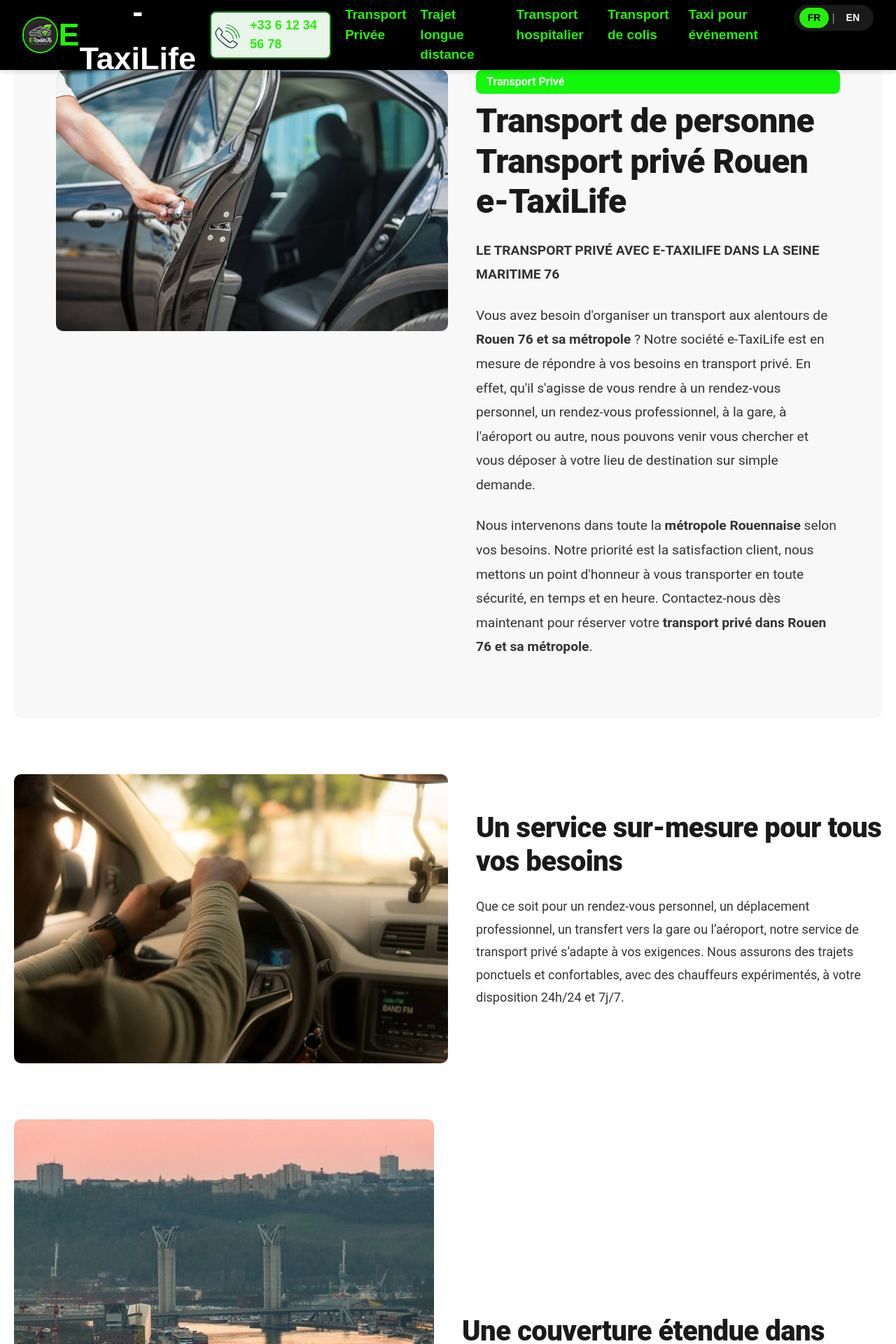
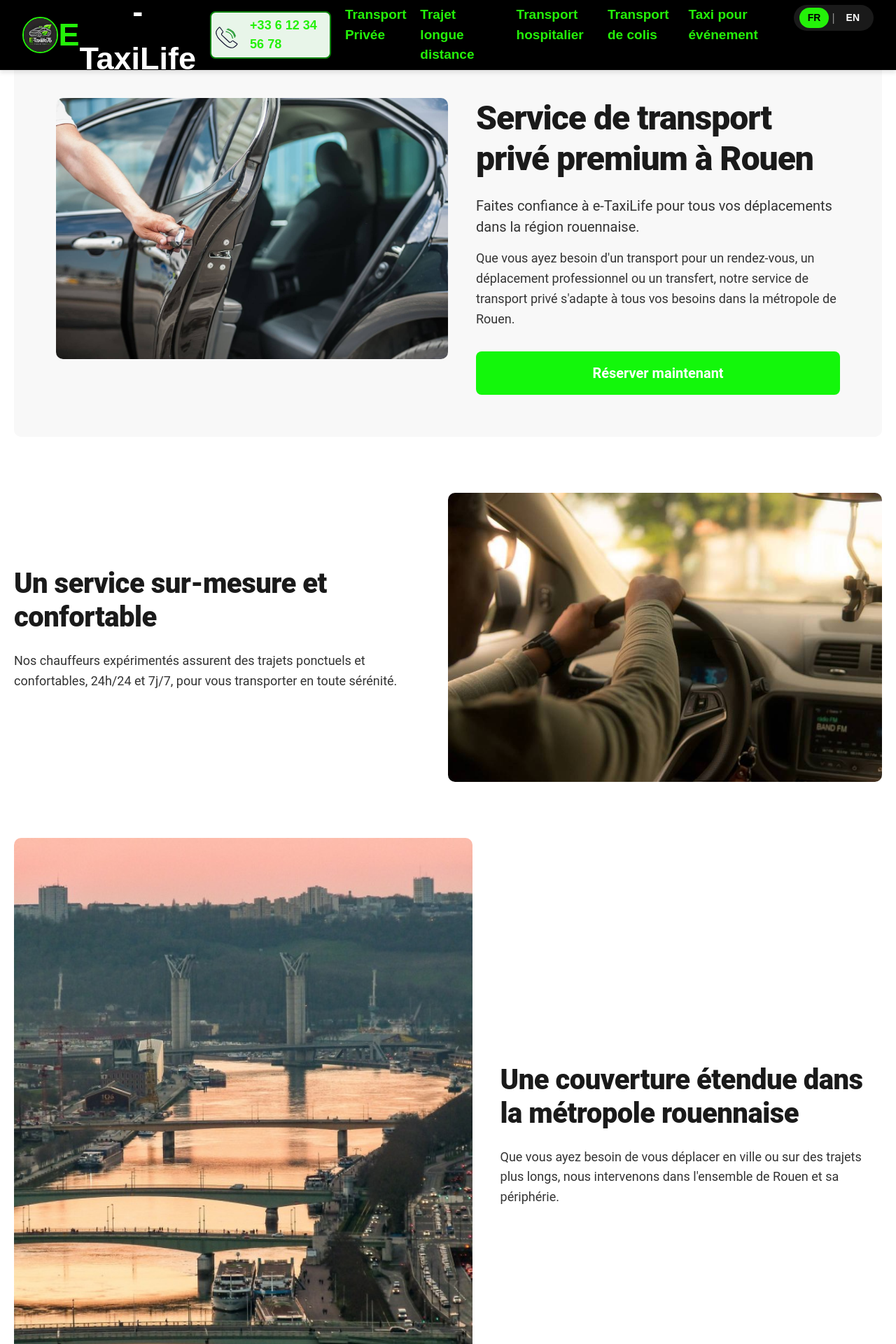
Before and after one commit to ibaky/e-taxilife, a Next.js app: page /transport-privee in a window 1280 px wide. Shown: the top 1920 px of the page at 70% size. Built offline with nearby package versions, Linux system fonts and the light colour scheme.

Commit message:
rajoute dune page privee

```diff
--- a/src/components/TransportPrivee.module.css
+++ b/src/components/TransportPrivee.module.css
@@ -3,7 +3,7 @@
 .transportPriveeContainer {
   width: 100%;
   margin: 0 auto;
-  padding: 40px 20px;
+  padding: 80px 20px;
   font-family: 'Roboto', sans-serif;
   color: #333;
   background-color: #ffffff;
@@ -19,6 +19,11 @@
   width: 100%;
 }
 
+.bannerImage {
+  width: 50%;
+  border-radius: 10px;
+}
+
 .bannerText {
   width: 50%;
   text-align: left;
@@ -27,44 +32,45 @@
   justify-content: flex-start;
 }
 
-.bannerText h1 {
+.bannerTitle {
   font-size: 3rem;
-  font-weight: 800;
+  font-weight: 900;
   color: #1a1a1a;
   margin-bottom: 1.5rem;
   line-height: 1.2;
-  letter-spacing: -0.5px;
+  letter-spacing: -1px;
 }
 
-.largeBoldText {
-  font-size: 2rem;
-  font-weight: 900;
-  color: #1a1a1a;
+.subtitle {
+  font-size: 1.25rem;
   margin-bottom: 1rem;
-  text-transform: uppercase;
-}
-
-.bannerText p {
-  font-size: 1.2rem;
-  margin-bottom: 1.5rem;
   color: #333;
-  line-height: 1.8;
   font-weight: 400;
 }
 
-.bannerImage {
-  width: 50%;
-  border-radius: 10px;
+.bannerDescription {
+  font-size: 1.125rem;
+  margin-bottom: 2rem;
+  color: #333;
+  line-height: 1.6;
+  font-weight: 400;
 }
 
-.highlight {
+.reservationButton {
   background-color: #13f70b;
-  padding: 5px 15px;
-  font-weight: bold;
+  color: white;
+  border: none;
+  padding: 16px 32px;
+  font-size: 1.25rem;
+  font-weight: 700;
+  cursor: pointer;
   border-radius: 8px;
-  display: inline-block;
-  margin-bottom: 10px;
-  color: #ffffff;
+  transition: all 0.3s ease;
+}
+
+.reservationButton:hover {
+  background-color: #0eb20a;
+  transform: translateY(-2px);
 }
 
 .contentSection {
@@ -89,63 +95,36 @@
   border-radius: 10px;
 }
 
+.sectionImageLarger {
+  width: 60%;
+  border-radius: 10px;
+}
+
+.sectionImageSmaller {
+  width: 40%;
+  border-radius: 10px;
+}
+
 .textBlock {
   width: 50%;
   text-align: left;
 }
 
-.textBlock h2 {
+.sectionTitle {
   font-size: 2.5rem;
-  font-weight: 800;
+  font-weight: 900;
   color: #1a1a1a;
   margin-bottom: 1.5rem;
   line-height: 1.2;
   letter-spacing: -0.5px;
 }
 
-.textBlock p {
+.sectionDescription {
   font-size: 1.125rem;
   margin-bottom: 1.5rem;
   color: #333;
-  line-height: 1.8;
+  line-height: 1.6;
   font-weight: 400;
-}
-
-.servicesGrid {
-  display: flex;
-  flex-direction: column;
-  gap: 60px;
-  margin-top: 80px;
-  width: 100%;
-}
-
-.serviceItem {
-  display: flex;
-  align-items: center;
-  justify-content: space-between;
-  background: #f8f8f8;
-  padding: 40px;
-  border-radius: 10px;
-  box-shadow: 0 4px 10px rgba(0, 0, 0, 0.1);
-  width: 100%;
-}
-
-.serviceItem:nth-child(odd) {
-  flex-direction: row;
-}
-
-.serviceItem:nth-child(even) {
-  flex-direction: row-reverse;
-}
-
-.serviceImage {
-  width: 50%;
-  border-radius: 10px;
-}
-
-.serviceText {
-  width: 50%;
-  text-align: left;
 }
 
 .reservationSection {
@@ -156,29 +135,28 @@
   border-radius: 10px;
   color: white;
   width: 100%;
+  display: flex;
+  justify-content: space-between;
+  align-items: center;
 }
 
-.reservationButton {
-  background-color: #28a745;
-  color: white;
-  border: none;
-  padding: 20px 40px;
-  font-size: 1.5rem;
-  font-weight: 700;
-  cursor: pointer;
-  border-radius: 8px;
-  margin-top: 30px;
-  transition: all 0.3s ease;
+.reservationTitle {
+  font-size: 2.5rem;
+  font-weight: 900;
+  color: #ffffff;
+  margin-bottom: 1.5rem;
 }
 
-.reservationButton:hover {
-  background-color: #218838;
-  transform: translateY(-2px);
+.reservationDescription {
+  font-size: 1.25rem;
+  margin-bottom: 2rem;
+  color: #ffffff;
+  font-weight: 400;
 }
 
 .navigationPath {
   margin-top: 50px;
-  font-size: 1.2rem;
+  font-size: 1.125rem;
   text-align: center;
   color: #666;
   width: 100%;
--- a/src/components/TransportPrivee.tsx
+++ b/src/components/TransportPrivee.tsx
@@ -1,7 +1,5 @@
-"use client";
-
-import React from "react";
-import styles from "./TransportPrivee.module.css";
+import React from 'react';
+import styles from './TransportPrivee.module.css';
 
 const TransportPrivee: React.FC = () => {
   return (
@@ -14,40 +12,32 @@
           className={styles.bannerImage}
         />
         <div className={styles.bannerText}>
-          <span className={styles.highlight}>Transport Privé</span>
-          <h1>Transport de personne Transport privé Rouen e-TaxiLife</h1>
-          <p className={styles.largeBoldText}>
-            <strong>Le transport privé avec e-TaxiLife dans la Seine Maritime 76</strong>
+          <h1 className={styles.bannerTitle}>Service de transport privé premium à Rouen</h1>
+          <p className={styles.subtitle}>
+            Faites confiance à e-TaxiLife pour tous vos déplacements dans la région rouennaise.
           </p>
-          <p>
-            Vous avez besoin d'organiser un transport aux alentours de <strong>Rouen 76 et sa métropole</strong> ?
-            Notre société e-TaxiLife est en mesure de répondre à vos besoins en transport privé. En effet, qu'il s'agisse
-            de vous rendre à un rendez-vous personnel, un rendez-vous professionnel, à la gare, à l'aéroport ou autre, nous
-            pouvons venir vous chercher et vous déposer à votre lieu de destination sur simple demande.
+          <p className={styles.bannerDescription}>
+            Que vous ayez besoin d'un transport pour un rendez-vous, un déplacement professionnel ou un transfert, notre service
+            de transport privé s'adapte à tous vos besoins dans la métropole de Rouen.
           </p>
-          <p>
-            Nous intervenons dans toute la <strong>métropole Rouennaise</strong> selon vos besoins. Notre priorité est la
-            satisfaction client, nous mettons un point d'honneur à vous transporter en toute sécurité, en temps et en heure.
-            Contactez-nous dès maintenant pour réserver votre <strong>transport privé dans Rouen 76 et sa métropole</strong>.
-          </p>
+          <button className={styles.reservationButton}>Réserver maintenant</button>
         </div>
       </div>
 
       {/* Section Services */}
       <div className={styles.contentSection}>
-        <div className={styles.textBlock}>
-          <h2>Un service sur-mesure pour tous vos besoins</h2>
-          <p>
-            Que ce soit pour un rendez-vous personnel, un déplacement professionnel, un transfert vers la gare ou l’aéroport,
-            notre service de transport privé s’adapte à vos exigences. Nous assurons des trajets ponctuels et confortables,
-            avec des chauffeurs expérimentés, à votre disposition 24h/24 et 7j/7.
-          </p>
-        </div>
         <img
           src="image/chauffeursprivee.jpg"
           alt="Service flexible"
           className={styles.sectionImage}
         />
+        <div className={styles.textBlock}>
+          <h2 className={styles.sectionTitle}>Un service sur-mesure et confortable</h2>
+          <p className={styles.sectionDescription}>
+            Nos chauffeurs expérimentés assurent des trajets ponctuels et confortables, 24h/24 et 7j/7, pour vous transporter
+            en toute sérénité.
+          </p>
+        </div>
       </div>
 
       {/* Section Métropole */}
@@ -55,40 +45,42 @@
         <img
           src="image/priveeRouen.jpg"
           alt="Transport à Rouen"
-          className={styles.sectionImage}
+          className={styles.sectionImageLarger}
         />
         <div className={styles.textBlock}>
-          <h2>Une couverture étendue dans toute la métropole Rouennaise</h2>
-          <p>
-            Nous intervenons dans l’ensemble de Rouen et sa périphérie, répondant à toutes vos demandes, qu’il s’agisse
-            de courtes distances en ville ou de trajets longue distance vers d’autres régions.
+          <h2 className={styles.sectionTitle}>Une couverture étendue dans la métropole rouennaise</h2>
+          <p className={styles.sectionDescription}>
+            Que vous ayez besoin de vous déplacer en ville ou sur des trajets plus longs, nous intervenons dans l'ensemble
+            de Rouen et sa périphérie.
           </p>
         </div>
       </div>
 
       {/* Section Engagement Écologique */}
       <div className={styles.contentSection}>
+        <img
+          src="image/mercoEco.jpg"
+          alt="Engagement écologique"
+          className={styles.sectionImageSmaller}
+        />
         <div className={styles.textBlock}>
-          <h2>Un transport responsable et écologique</h2>
-          <p>
+          <h2 className={styles.sectionTitle}>Un transport responsable et écologique</h2>
+          <p className={styles.sectionDescription}>
             Nous sommes fiers de contribuer à la réduction de la pollution avec une flotte 100% électrique.
             Optez pour une solution de transport durable sans compromis sur le confort ni la qualité du service.
           </p>
         </div>
-        <img
-          src="image/mercoEco.jpg"
-          alt="Engagement écologique"
-          className={styles.sectionImage}
-        />
       </div>
 
       {/* Section Réservation */}
       <div className={styles.reservationSection}>
-        <h2>Réservez votre transport privé dès maintenant !</h2>
-        <p>
-          Pour un trajet unique, un service récurrent ou une demande spécifique, contactez-nous dès aujourd’hui et laissez-vous
-          transporter en toute sérénité avec e-TaxiLife.
-        </p>
+        <div className={styles.textBlock}>
+          <h2 className={styles.reservationTitle}>Réservez votre transport privé dès maintenant !</h2>
+          <p className={styles.reservationDescription}>
+            Pour un trajet unique, un service récurrent ou une demande spécifique, contactez-nous et laissez-vous
+            transporter en toute sérénité avec e-TaxiLife.
+          </p>
+        </div>
         <button className={styles.reservationButton}>Réserver un trajet</button>
       </div>
     </section>
```
